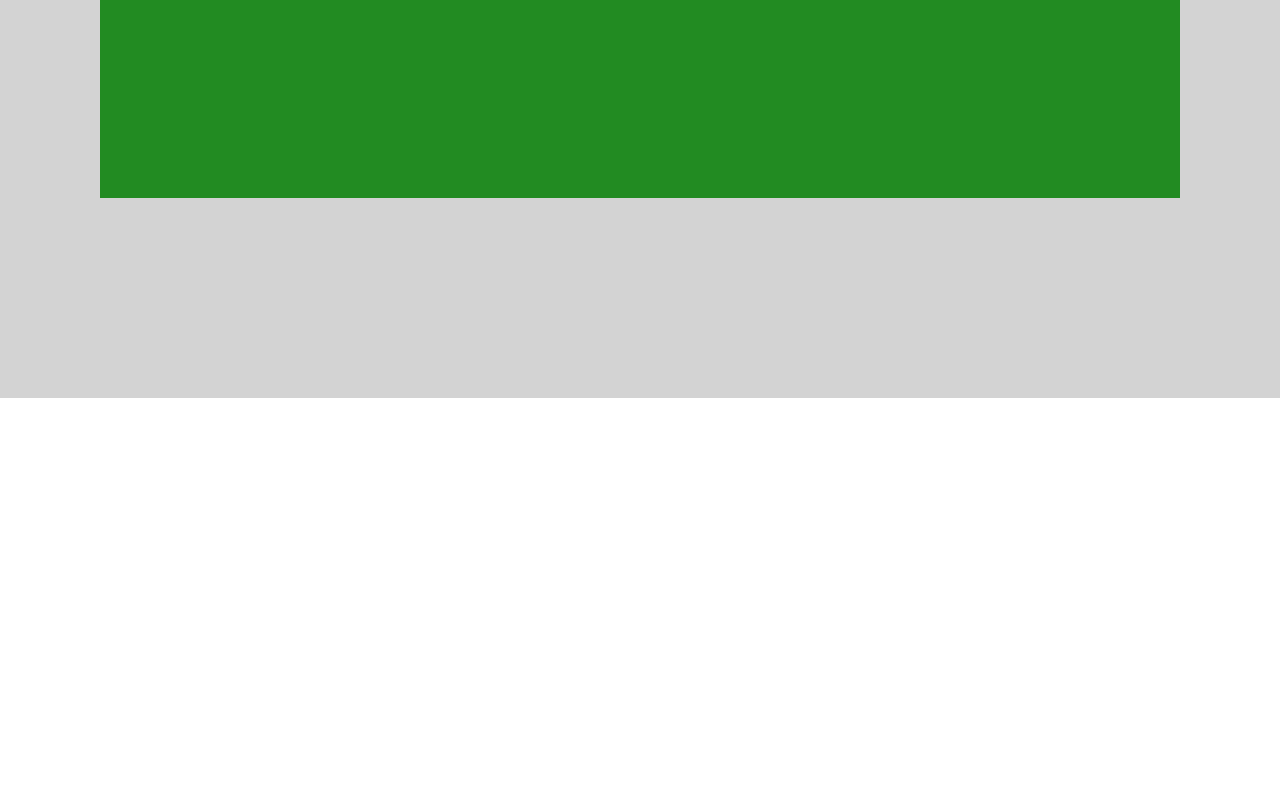
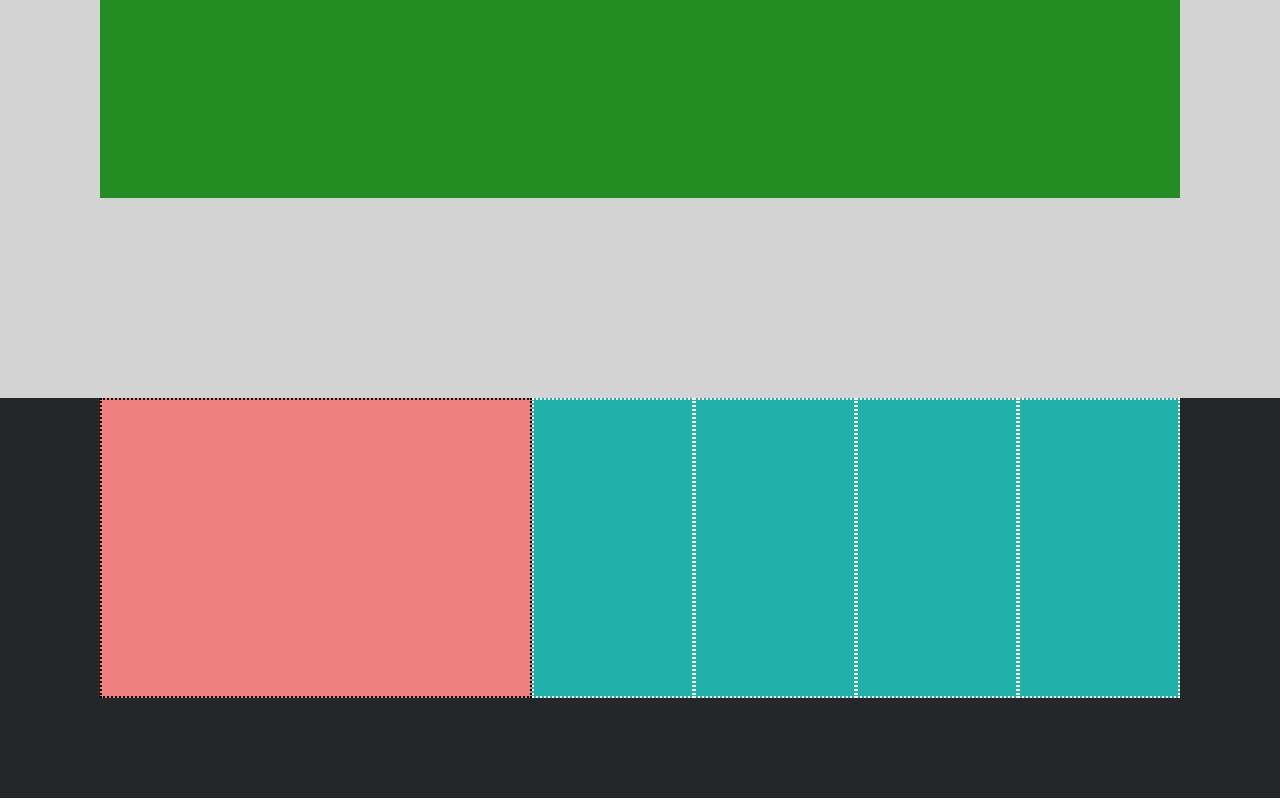
Before and after one commit to MateuszKacperski/htmlcss-struttura-discord, a plain HTML site: page index.html in a window 1280 px wide. Shown: the part 1952-2752 px from the top of the page. Before the commit the page ends 2350 px from the top, so only its background shows below. Drawn offline with Linux system fonts and the light colour scheme.

Commit message:
added main-footer

```diff
--- a/css/style.css
+++ b/css/style.css
@@ -109,14 +109,37 @@ body{
 
 /*main footer countainer*/
 
-/*main countainer footer*/
 
 .main-footer-box{
     background-color: #228B22;
     min-height: 600px;
 }
 
-.footer-main{
+.main-footer{
     background-color: #D3D3D3;
     min-height: 800px;
 }
+
+
+/* Footer */
+
+
+.footer-main{
+    background-color: #23272A;
+    min-height: 400px;
+    margin-bottom: 2px;
+}
+
+.footer-big-box{
+    border: 2px dotted black;
+    min-height: 300px;
+    width: 40%;
+    background-color: #F08080;
+}
+
+.footer-small-box{
+    border: 2px dotted white;
+    min-height: 300px;
+    width: 15%;
+    background-color: #20B2AA;
+}
--- a/index.html
+++ b/index.html
@@ -55,13 +55,29 @@
                 </div>
             </div>
         </section>
-        <section class="footer-main">
+        <section class="main-footer">
             <div class="countainer main-footer-box">
                 <div class="main-footer-box">
                 </div>
             </div>
         </section>
     </main>
+    <footer>
+        <section class="footer-main">
+            <div class="countainer">
+                <div class="footer-big-box">
+                </div>
+                <div class="footer-small-box">
+                </div>
+                <div class="footer-small-box">
+                </div>
+                <div class="footer-small-box">
+                </div>
+                <div class="footer-small-box">
+                </div>
+            </div>
+        </section>
+    </footer>
 
 </body>
 </html>
```
